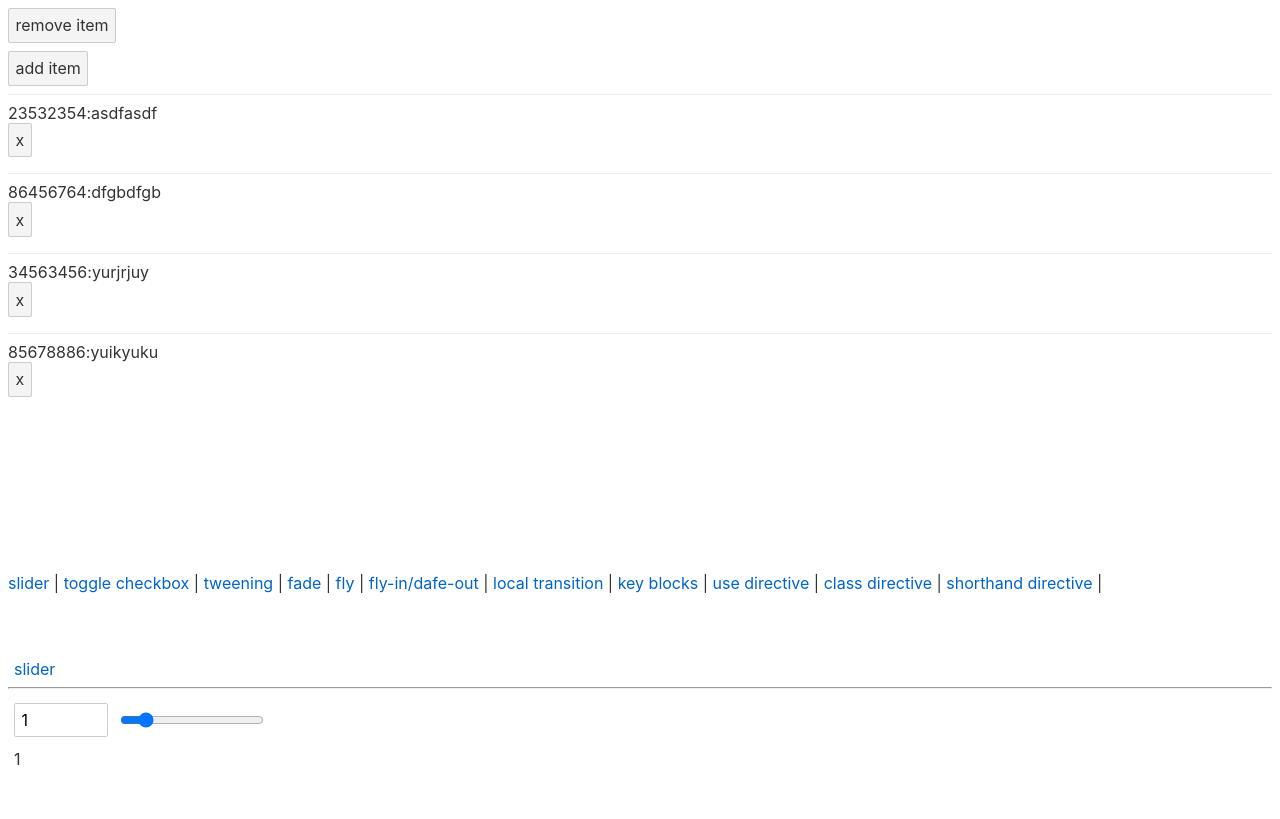
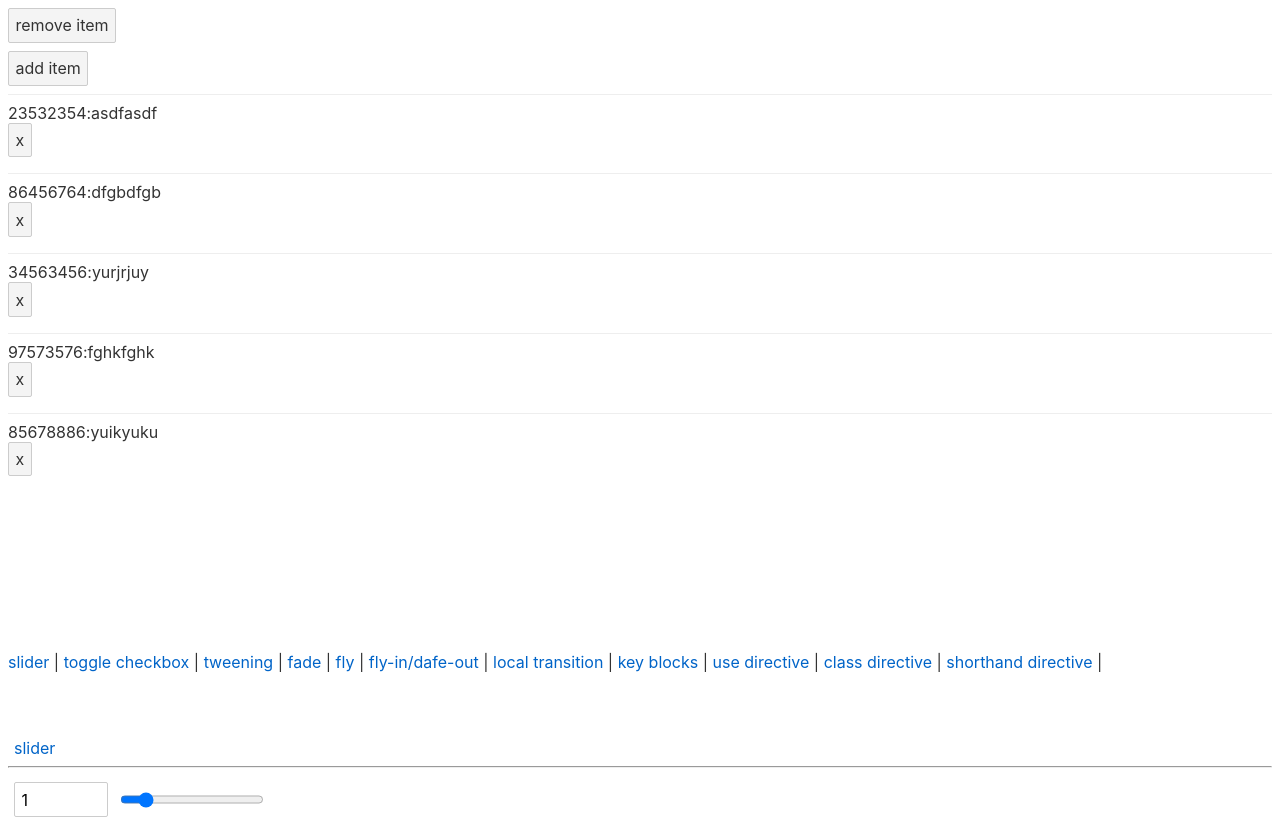
Before and after one commit to adamwbowman/svelte-ani, a Svelte app: page / in a window 1280 px wide. Shown: the top 819 px of the page. Built offline with nearby package versions, Linux system fonts and the light colour scheme.

Commit message:
clean commit

```diff
--- a/src/App.svelte
+++ b/src/App.svelte
@@ -51,6 +51,7 @@
 		{id: "23532354", name: "asdfasdf"},
 		{id: "86456764", name: "dfgbdfgb"},
 		{id: "34563456", name: "yurjrjuy"},
+		{id: "97573576", name: "fghkfghk"},
 		{id: "85678886", name: "yuikyuku"}
 	]
 </script>
```
